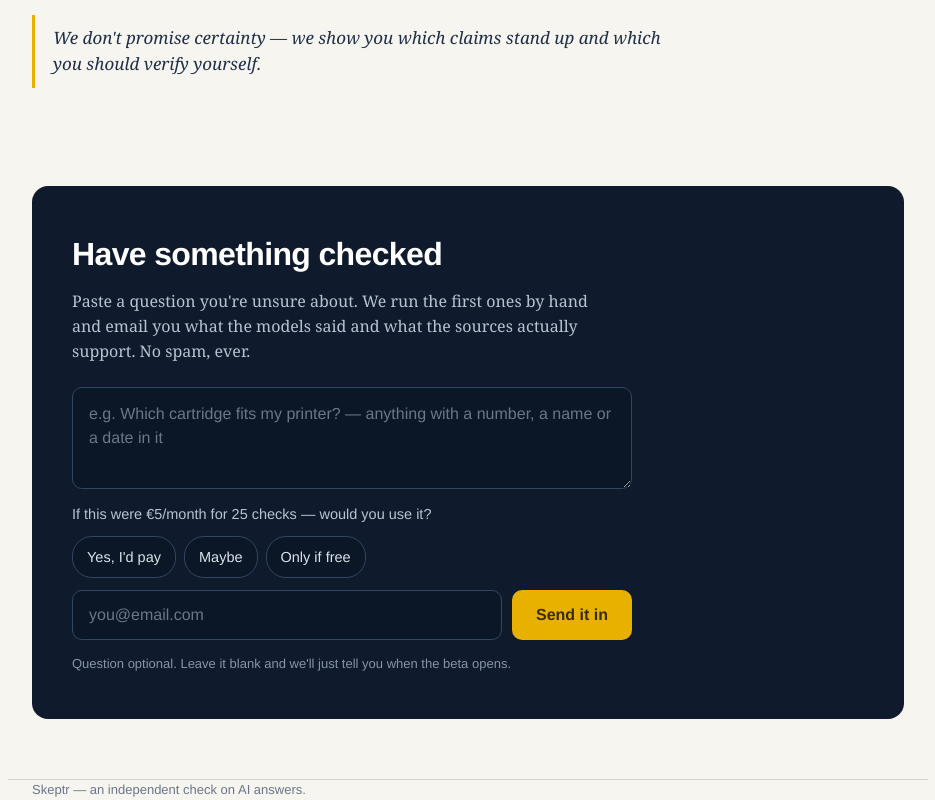
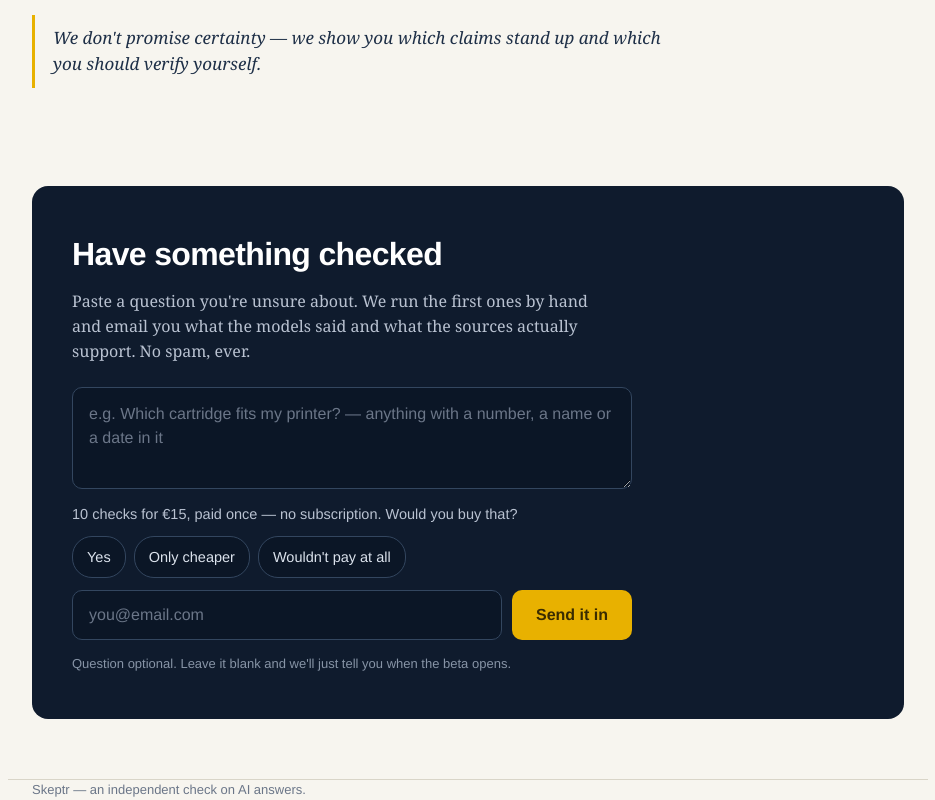
Before and after one commit to conzesao/skeptr, a website: page index.html in a window 1280 px wide. Shown: the part 1582-2382 px from the top of the page, without its empty margins (172-1107 px from the left). Drawn offline with Linux system fonts and the light colour scheme.

Commit message:
Update payment options in signup form

```diff
--- a/index.html
+++ b/index.html
@@ -283,12 +283,18 @@
         <textarea id="question" rows="3" aria-label="The question you want checked"
           placeholder="e.g. Which cartridge fits my printer? — anything with a number, a name or a date in it"></textarea>
 
+        <!-- Kein Abo: ein Abo misst, ob der Bedarf WIEDERKEHRT — und genau das
+             ist noch unbekannt. Wer dreimal im Jahr etwas prueft, sagt zu
+             "5 €/Monat" nein und meint "nicht monatlich", nicht "nichts wert".
+             Die dritte Pille war frueher "Only if free" und warf zwei ver-
+             schiedene Leute zusammen: zu teuer vs. brauche ich nicht. Genau
+             die Trennung, die als offene Frage im Master stand. -->
         <fieldset class="paychoice">
-          <legend>If this were €5/month for 25 checks — would you use it?</legend>
+          <legend>10 checks for €15, paid once — no subscription. Would you buy that?</legend>
           <div class="segs">
-            <label><input type="radio" name="pay" value="yes"><span>Yes, I'd pay</span></label>
-            <label><input type="radio" name="pay" value="maybe"><span>Maybe</span></label>
-            <label><input type="radio" name="pay" value="no"><span>Only if free</span></label>
+            <label><input type="radio" name="pay" value="yes"><span>Yes</span></label>
+            <label><input type="radio" name="pay" value="cheaper"><span>Only cheaper</span></label>
+            <label><input type="radio" name="pay" value="never"><span>Wouldn't pay at all</span></label>
           </div>
         </fieldset>
 
```
